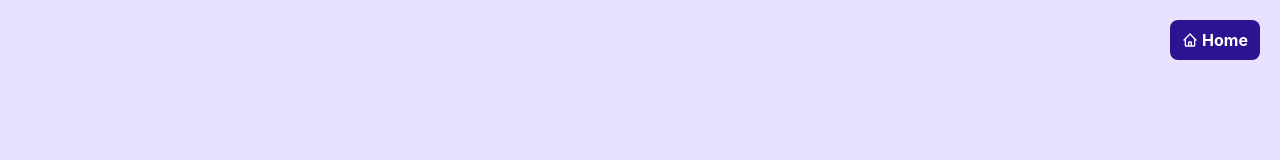
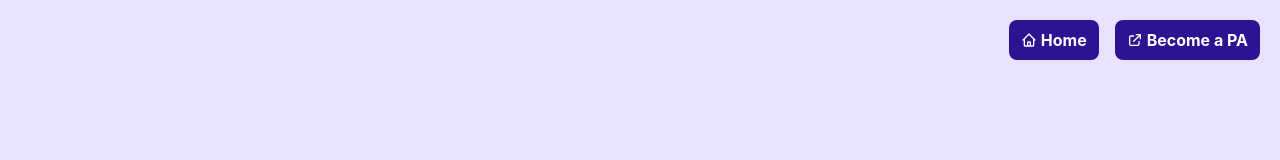
Before and after one commit to humandao-org/PocketAssistantLandingPage, a React (Create React App) app: page / in a window 1280 px wide. Shown: the top 160 px of the page. Built offline with nearby package versions, Linux system fonts and the light colour scheme.

Commit message:
added Become a PA button

```diff
--- a/src/pages/content.js
+++ b/src/pages/content.js
@@ -194,7 +194,7 @@ export class Content extends Component {
               </p>
               <div class="flex md:flex-col lg:flex-row">
                 <a class="mr-4 inline-flex items-center rounded-lg bg-purple-box py-4 px-5 font-bold text-white hover:bg-purple-box/80 focus:outline-none" target="_blank" rel="noreferrer" href="https://forms.gle/PZGDjDBXZC8WE26CA">
-                  Fill out form
+                  Become a PA
                 </a>
                 <a
                   class="hover:bg- inline-flex items-center rounded-lg bg-gray-100 py-4 px-5 font-bold text-purple-title hover:text-purple-900 focus:outline-none"
--- a/src/pages/header.js
+++ b/src/pages/header.js
@@ -17,6 +17,12 @@ export class Header extends Component {
                 </svg>
                 Home
               </a>
+              <a class="mt-4 ml-4 inline-flex items-center rounded-lg bg-purple-box py-2 px-3 text-base font-bold text-white hover:bg-purple-box/80 focus:outline-none md:mt-0" target="_blank" rel="noreferrer" href="https://humandao.org/">
+                <svg xmlns="http://www.w3.org/2000/svg" class="mr-1 h-4 w-4" fill="none" viewBox="0 0 24 24" stroke="currentColor" stroke-width="2">
+                  <path stroke-linecap="round" stroke-linejoin="round" d="M10 6H6a2 2 0 00-2 2v10a2 2 0 002 2h10a2 2 0 002-2v-4M14 4h6m0 0v6m0-6L10 14" />
+                </svg>
+                Become a PA
+              </a>
             </nav>
           </div>
         </header>
```
